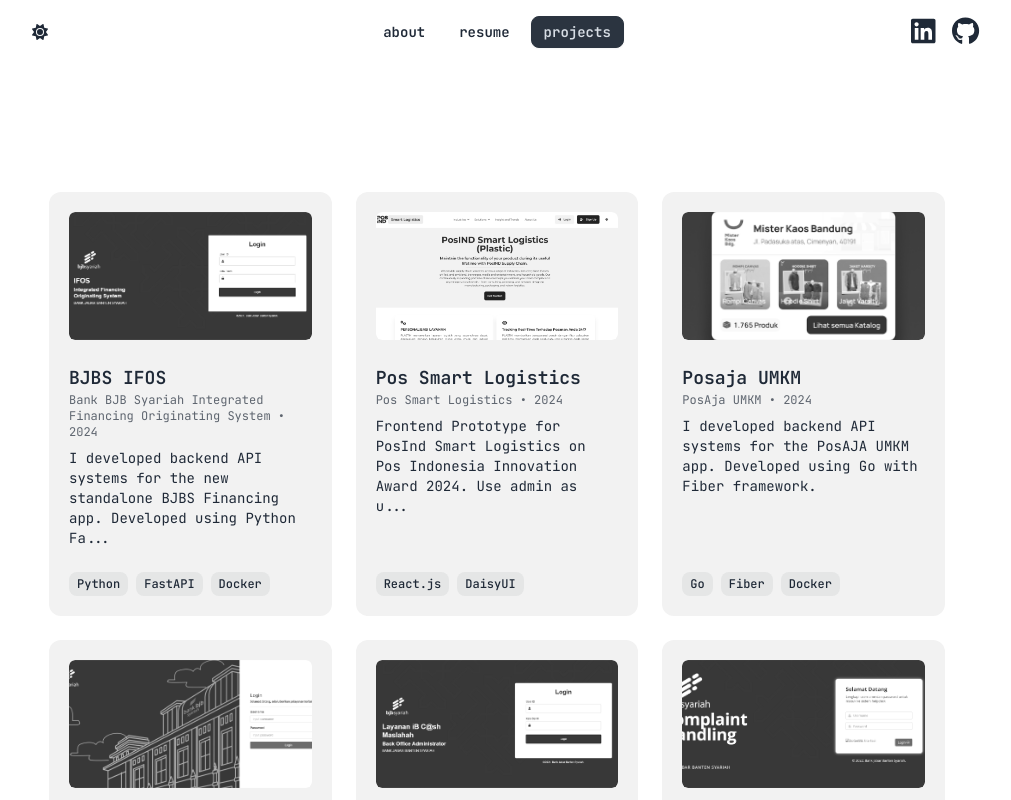
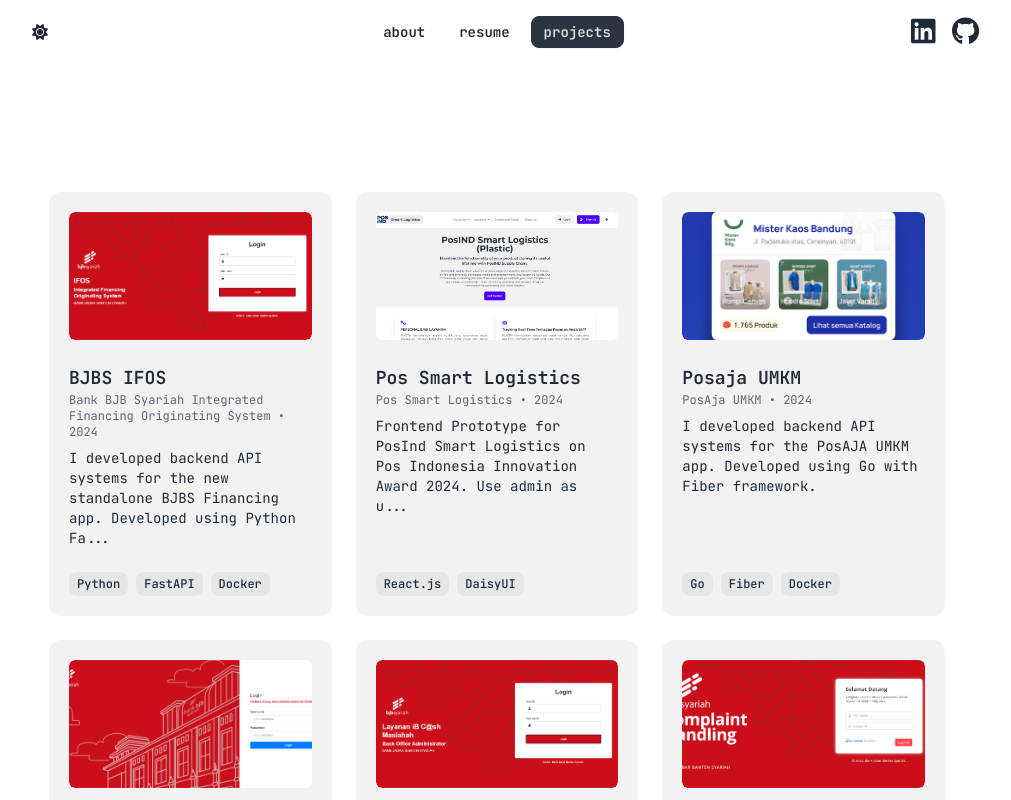
Before and after one commit to hafidzerdityo/portfolio, a React (Vite) app: page / in a window 1280 px wide. Both pictures are taken after a click on the button "projects". Shown: the top 800 px of the page, without its empty margins (143-1154 px from the left). Built offline with nearby package versions, Linux system fonts and the light colour scheme.

Commit message:
fix: Project.jsx remove grayscale on project thumbnail

```diff
--- a/src/components/Projects.jsx
+++ b/src/components/Projects.jsx
@@ -142,7 +142,7 @@
                 <img
                   src={val.image}
                   alt={val.name}
-                  className="grayscale rounded-md w-full h-32 object-cover transition-transform duration-300 hover:scale-105"
+                  className="rounded-md w-full h-32 object-cover transition-transform duration-300 hover:scale-105"
                 />
               </div>
 
```
